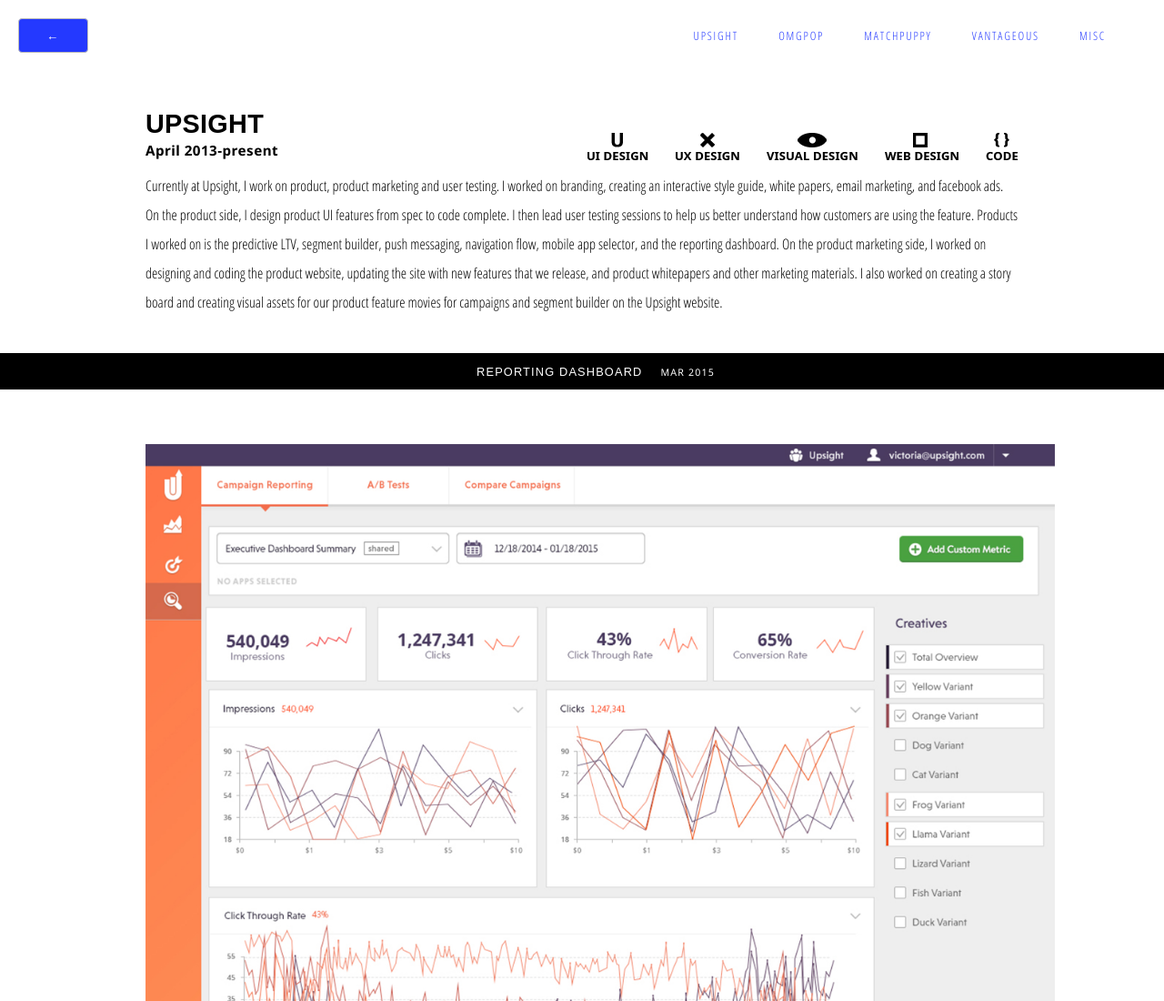
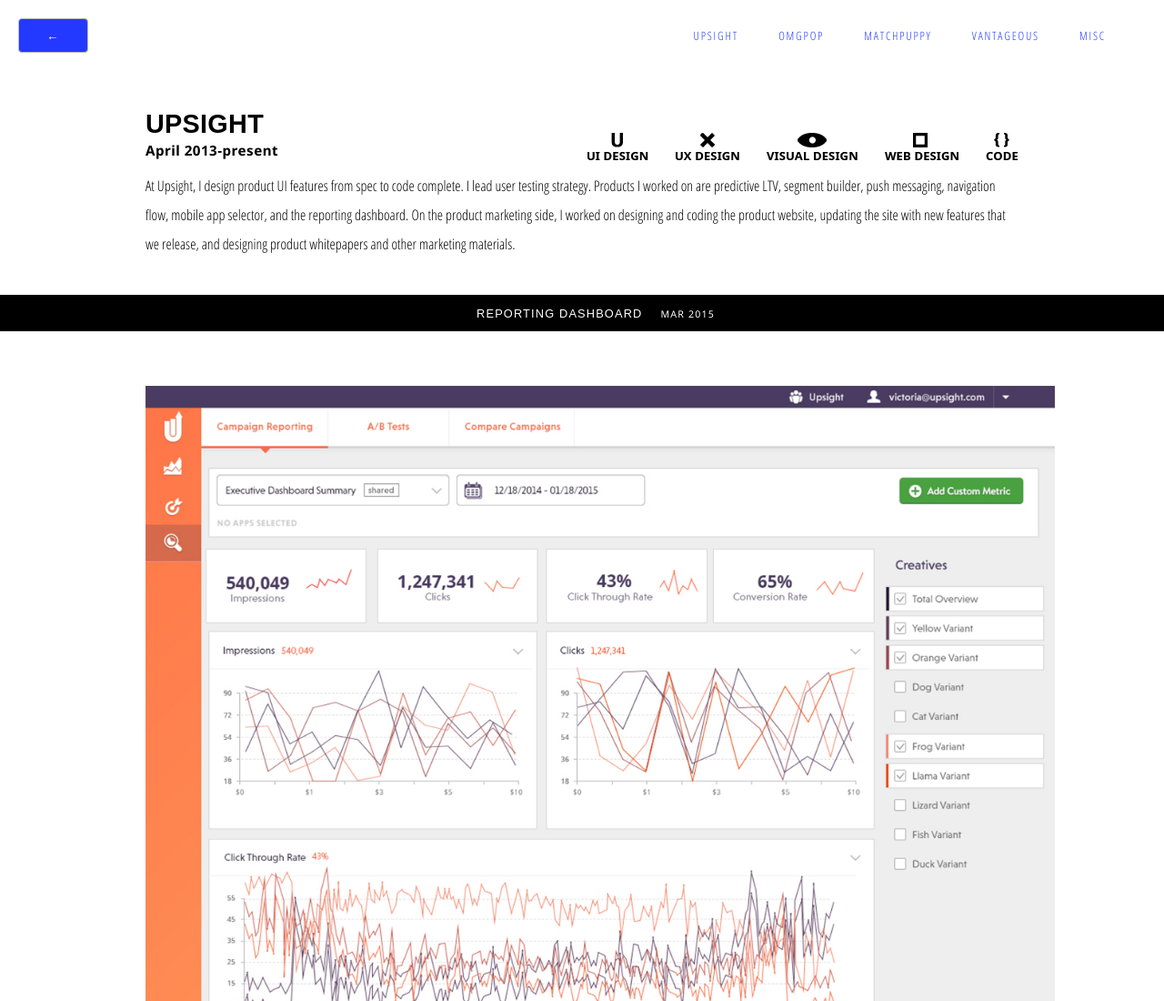
Before and after one commit to pinkketchup/portfolio, a plain HTML site: page projects.html in a window 1280 px wide. Shown: the top 1100 px of the page at 91% size. Drawn offline with nearby package versions, Linux system fonts and the light colour scheme.

Commit message:
updating projects page

```diff
--- a/projects.html
+++ b/projects.html
@@ -38,7 +38,7 @@
 				<img src="images/ui-icon.png"/>
 			</div>
 				<h2>April 2013-present</h2>
-				<p> Currently at Upsight, I work on product, product marketing and user testing.  I worked on branding, creating an interactive style guide, white papers, email marketing, and facebook ads. On the product side, I design product UI features from spec to code complete. I then lead user testing sessions to help us better understand how customers are using the feature. Products I worked on is the predictive LTV, segment builder, push messaging, navigation flow, mobile app selector, and the reporting dashboard. On the product marketing side, I worked on designing and coding the product website, updating the site with new features that we release, and product whitepapers and other marketing materials. I also worked on creating a story board and creating visual assets for our product feature movies for campaigns and segment builder on the Upsight website.</p>
+				<p> At Upsight, I design product UI features from spec to code complete. I lead user testing strategy. Products I worked on are predictive LTV, segment builder, push messaging, navigation flow, mobile app selector, and the reporting dashboard. On the product marketing side, I worked on designing and coding the product website, updating the site with new features that we release, and designing product whitepapers and other marketing materials.</p>
 		</div>
 	</div>
 </div>
```
